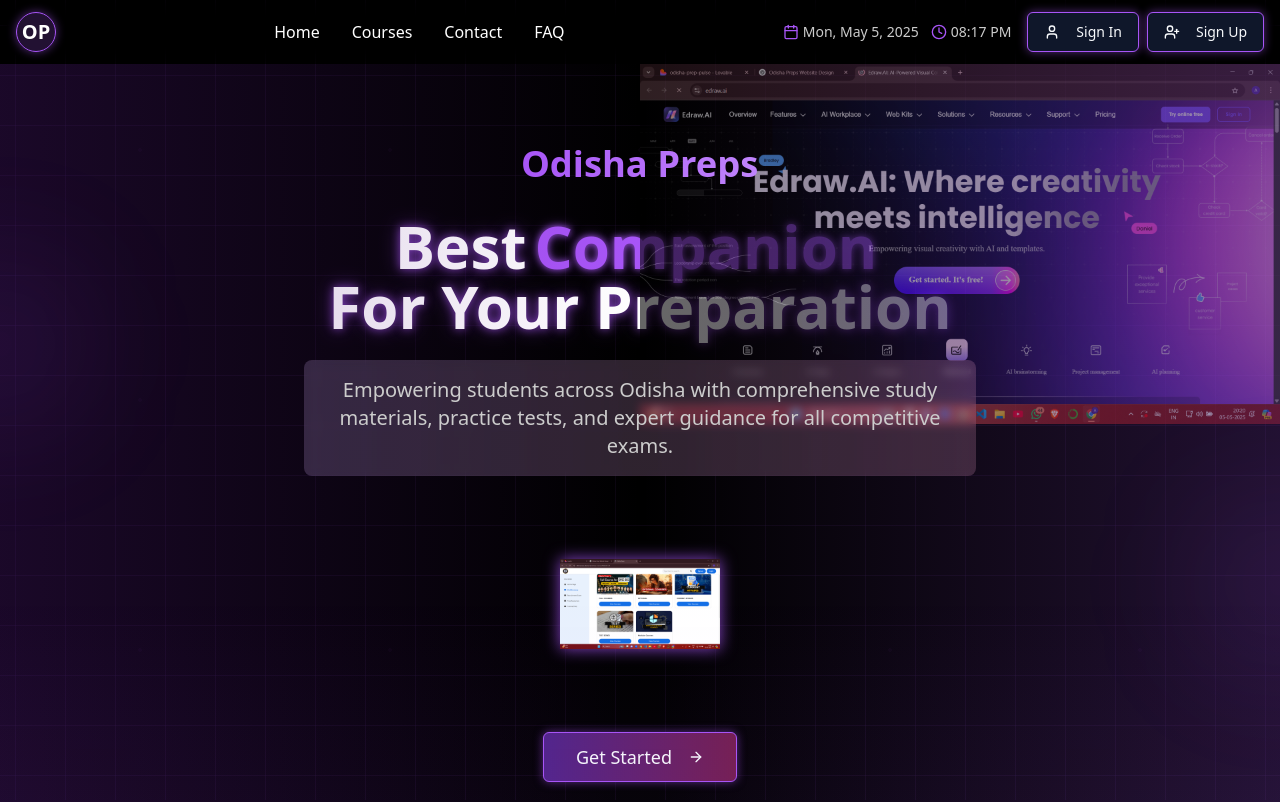
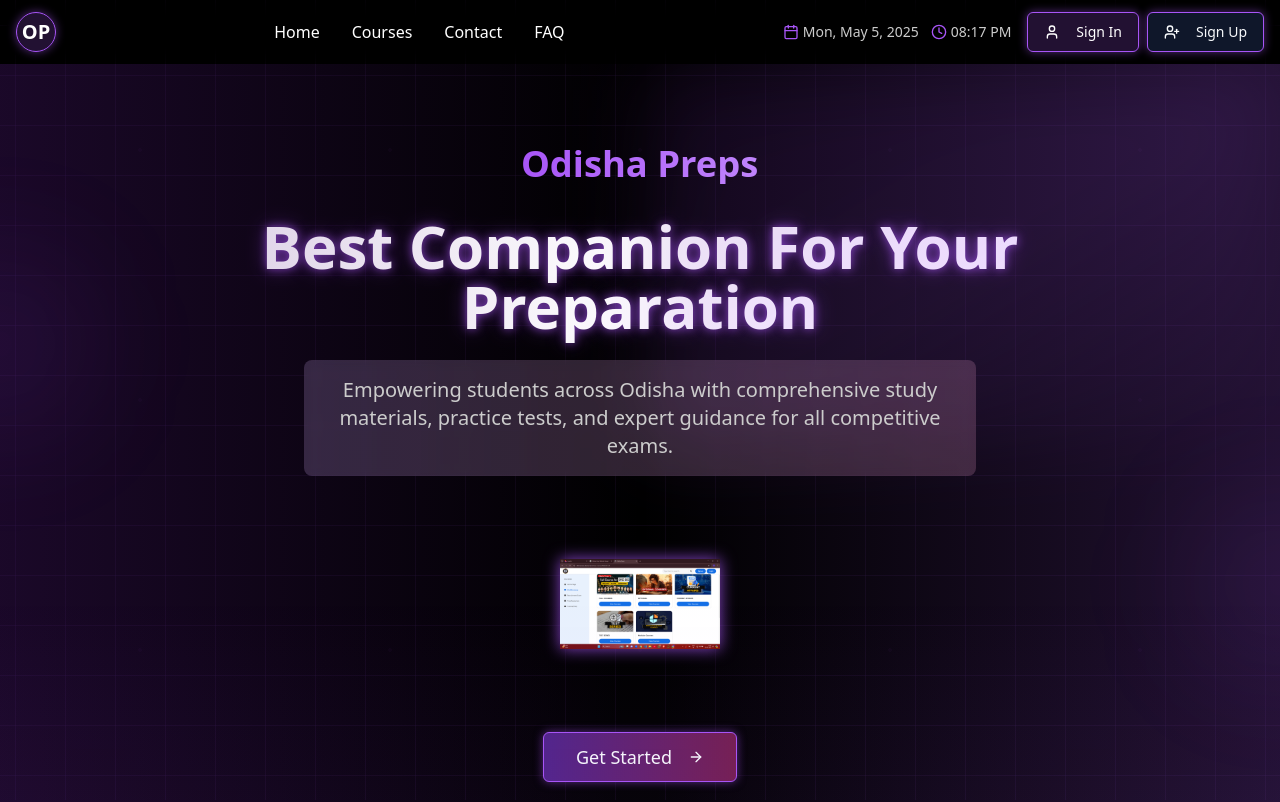
Before and after one commit to apurb2509/odisha-preps, a React (Vite) app: page /main in a window 1280 px wide. Shown: the top 802 px of the page. Built offline with nearby package versions, Linux system fonts and the light colour scheme.

Commit message:
Remove unnecessary image and fix cube text
Remove the image layer and fix the cube text to normal.

```diff
--- a/src/components/Header.tsx
+++ b/src/components/Header.tsx
@@ -33,7 +33,7 @@ const Header = () => {
             <Clock />
           </div>
           <div className="flex space-x-2">
-            <Button className="neon-button">
+            <Button className="neon-button" variant="ghost">
               <User className="mr-2 h-4 w-4" />
               Sign In
             </Button>
--- a/src/components/HeroSection.tsx
+++ b/src/components/HeroSection.tsx
@@ -8,11 +8,7 @@ const HeroSection = () => {
     <section className="py-20 px-4 relative overflow-hidden">
       {/* Purple neon effect in top right corner */}
       <div className="absolute top-0 right-0 w-full h-1/2 pointer-events-none">
-        <img
-          src="/lovable-uploads/435d26b1-3aaf-4e7c-9369-da57368edd26.png"
-          alt="Neon Effect"
-          className="absolute top-0 right-0 w-full md:w-2/3 lg:w-1/2 opacity-60"
-        />
+        <div className="absolute top-0 right-0 w-full md:w-2/3 lg:w-1/2 h-96 bg-gradient-to-br from-purple-900/30 via-neon-purple/20 to-transparent opacity-60 blur-2xl"></div>
       </div>
 
       {/* Left to right gradient overlay */}
@@ -28,9 +24,7 @@ const HeroSection = () => {
           </div>
 
           <h1 className="text-4xl md:text-5xl lg:text-6xl font-bold mb-6 text-white text-glow">
-            <span className="inline-block mr-2">Best</span>
-            <span className="text-neon-purple animate-neon-text inline-block mr-2">Companion</span>
-            <span className="inline-block">For Your Preparation</span>
+            Best Companion For Your Preparation
           </h1>
 
           <p className="text-lg md:text-xl text-light-gray mb-12 max-w-2xl bg-gradient-to-r from-purple-300/20 to-pink-300/20 p-4 rounded-lg backdrop-blur-sm">
--- a/src/pages/LandingPage.tsx
+++ b/src/pages/LandingPage.tsx
@@ -46,12 +46,8 @@ const LandingPage = () => {
       <div className="absolute inset-0 bg-gradient-to-br from-purple-900/20 via-black to-neon-purple/10 z-0" />
 
       {/* Purple neon effect in top right corner */}
-      <div className="absolute top-0 right-0 w-full md:w-2/3 h-1/2 pointer-events-none">
-        <img
-          src="/lovable-uploads/435d26b1-3aaf-4e7c-9369-da57368edd26.png"
-          alt="Neon Effect"
-          className="absolute top-0 right-0 w-full opacity-40"
-        />
+      <div className="absolute top-0 right-0 w-1/2 h-1/2 pointer-events-none">
+        <div className="absolute top-0 right-0 w-full h-full bg-gradient-to-bl from-purple-600/30 via-neon-purple/20 to-transparent blur-3xl"></div>
       </div>
 
       <div className="geometric-mesh absolute inset-0 z-0 opacity-30" />
```
